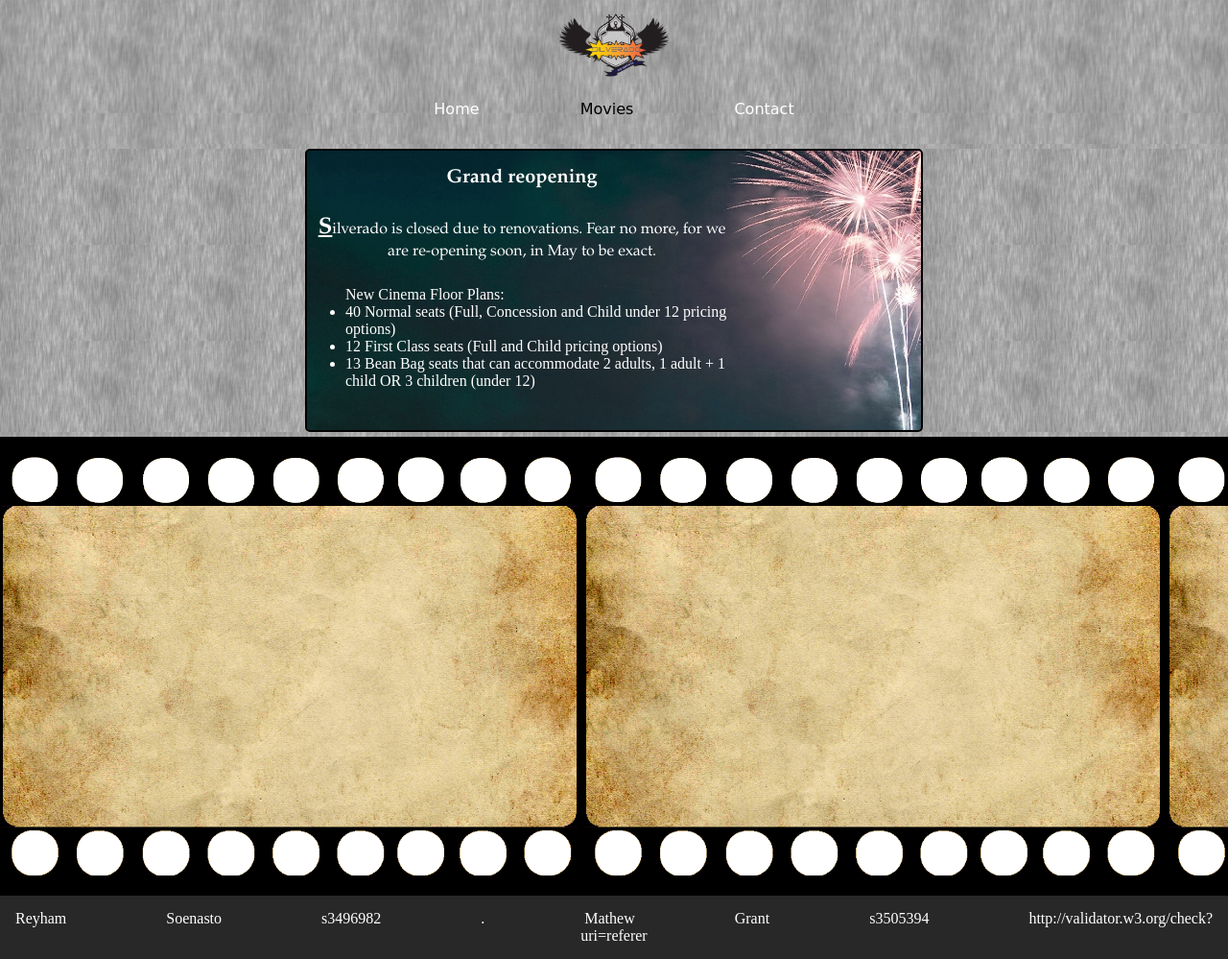
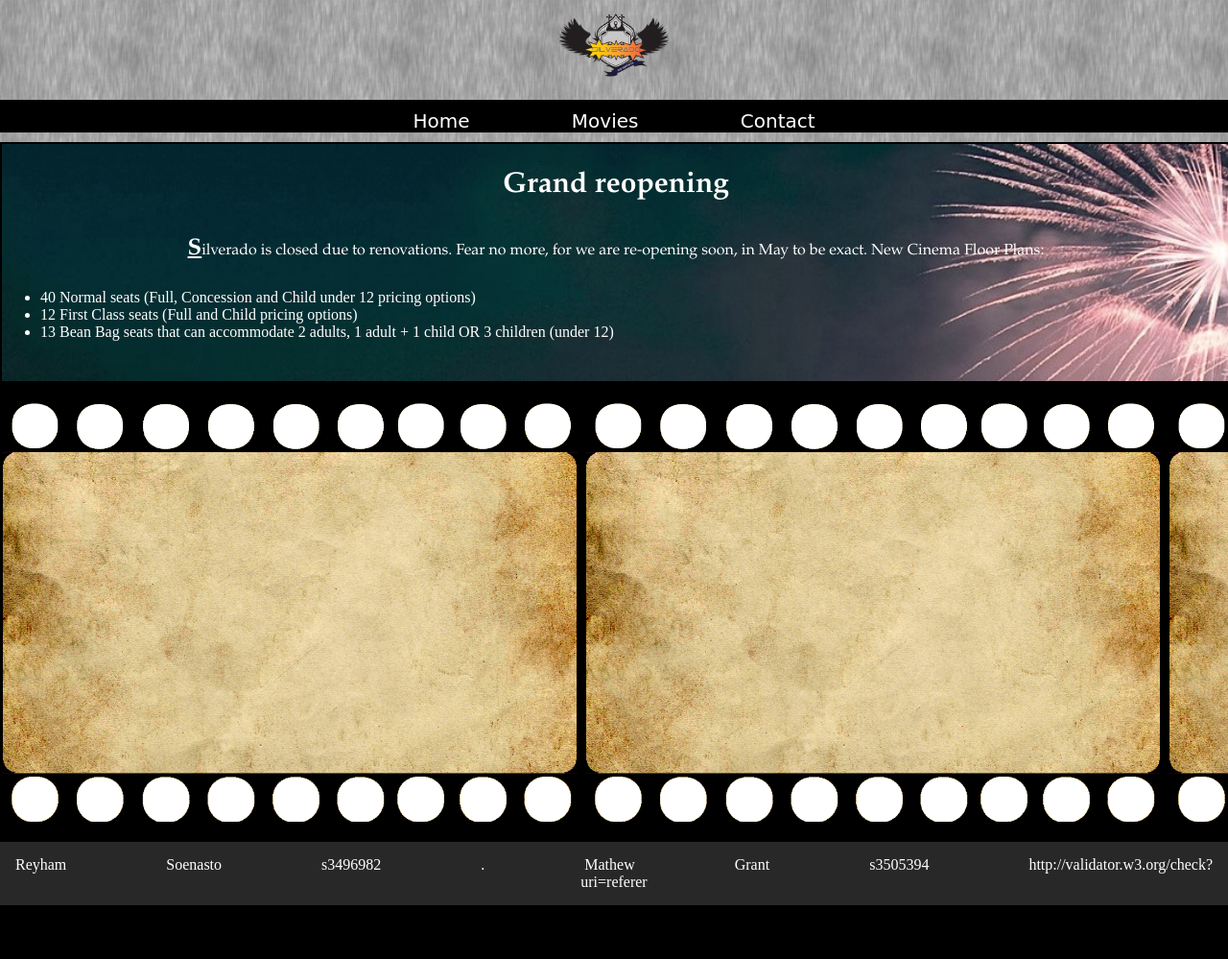
Before and after one commit to Reyham/WebProg_Sem1_2015, a PHP site: page / in a window 1280 px wide; the page is wider, and only the part inside the window is pictured. Shown: that part at 96% size. After the commit the page ends 943 px from the top of that part, so only its background shows below. Run offline with PHP 8.4, Linux system fonts and the light colour scheme.

Commit message:
Update
-Changed #infopanel
-Changed font sizes

```diff
--- a/index.html
+++ b/index.html
@@ -25,12 +25,12 @@
 			<h1>Grand reopening</h1>
 			<p>
 			Silverado is closed due to renovations. Fear no more, for we are re-opening soon, in May to be exact.
+			New Cinema Floor Plans:
 			<ul>
-				New Cinema Floor Plans:
 				<li>40 Normal seats (Full, Concession and Child under 12 pricing options)</li>
 				<li>12 First Class seats (Full and Child pricing options)</li>
 				<li>13 Bean Bag seats that can accommodate 2 adults, 1 adult + 1 child OR 3 children (under 12)</li>
-			<ul>
+			</ul>
 			</p>
 		</div>
 	</nav>
--- a/style.css
+++ b/style.css
@@ -13,7 +13,7 @@ header{
 	font-family: "Comic Sans MS", cursive, sans-serif;
 	word-spacing: 100px;
 	color: black;
-	height: 150px;
+	height: 148px;
 }
 
 main{
@@ -45,6 +45,7 @@ h1{
 	font-size: 20px;
 	font-family: "Palatino Linotype", "Book Antiqua", Palatino, serif;
 	text-align: center;
+	font-size: 30px;
 }
 
 p{
@@ -88,8 +89,11 @@ p::first-letter {
 .NavBar {
     margin-left: auto;
     margin-right: auto;
-    width: 70%;
+    width: 100%;
 	text-align: center;
+	background-color: black;
+	padding-top: 10px;
+	margin-bottom: 10px;
 }
 
 .Logo{
@@ -102,22 +106,24 @@ p::first-letter {
 
 #NavList{
 	list-style-type: none;
-	color: black;
+	color: white;
 	margin: 0;
 	padding: 0;
+	font-size: 20px;
 }
 
 .NavItem{
 	display: inline;
+	color: white;
 }
 
 a.NavLink:visited{
 	text-decoration: none;
-	color: black;
+	color: white;
 }
 
 a.NavLink:hover{
-	color: black;
+	color: white;
 	font-weight: bold;
 }
 
@@ -148,14 +154,13 @@ nav{
 
 #InfoPanel{
 	border: 2px solid black;
-	width: 35%;
+	width: 100%;
 	margin-right: auto;
 	margin-left: auto;
-	margin-top: 5px;
-	margin-bottom: 5px;
-	border-radius: 5px;
+	margin-top: 0px;
+	margin-bottom: 0px;
 	background-image: url("fireworks.jpg");
 	background-size: cover;
 	color: white;
-	padding-right: 15%;
+	padding-right: 10%;
 }
```
